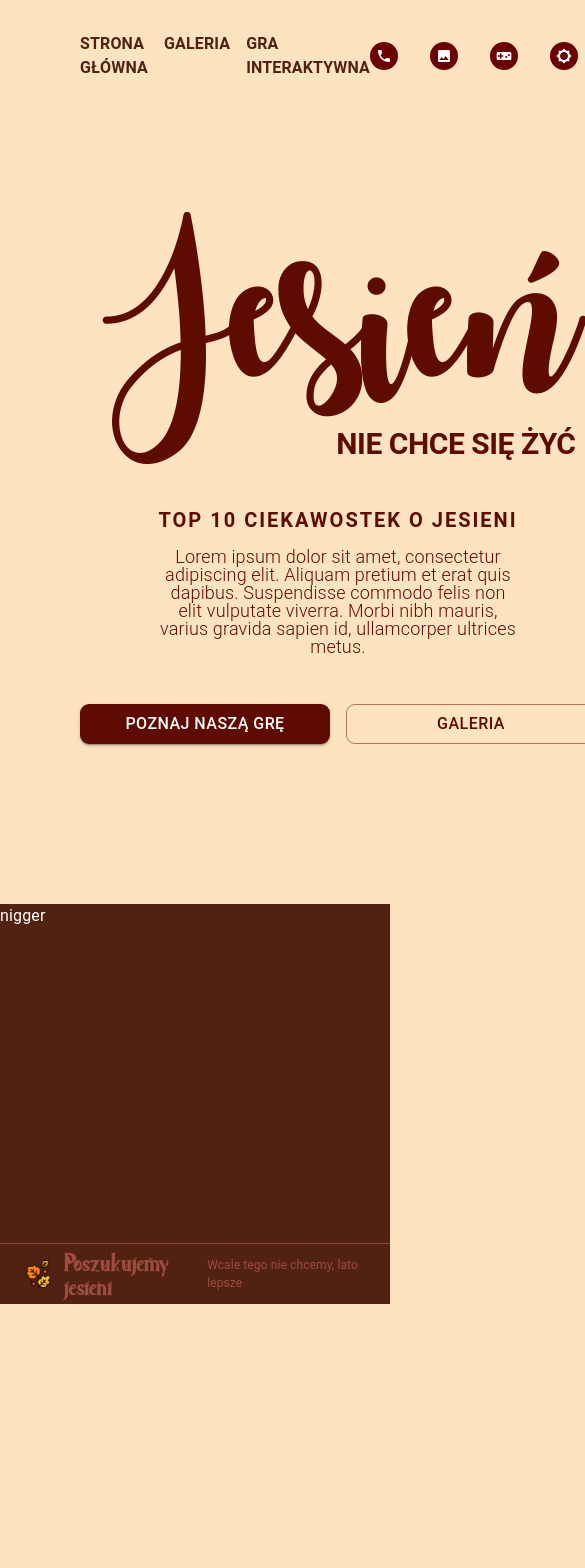
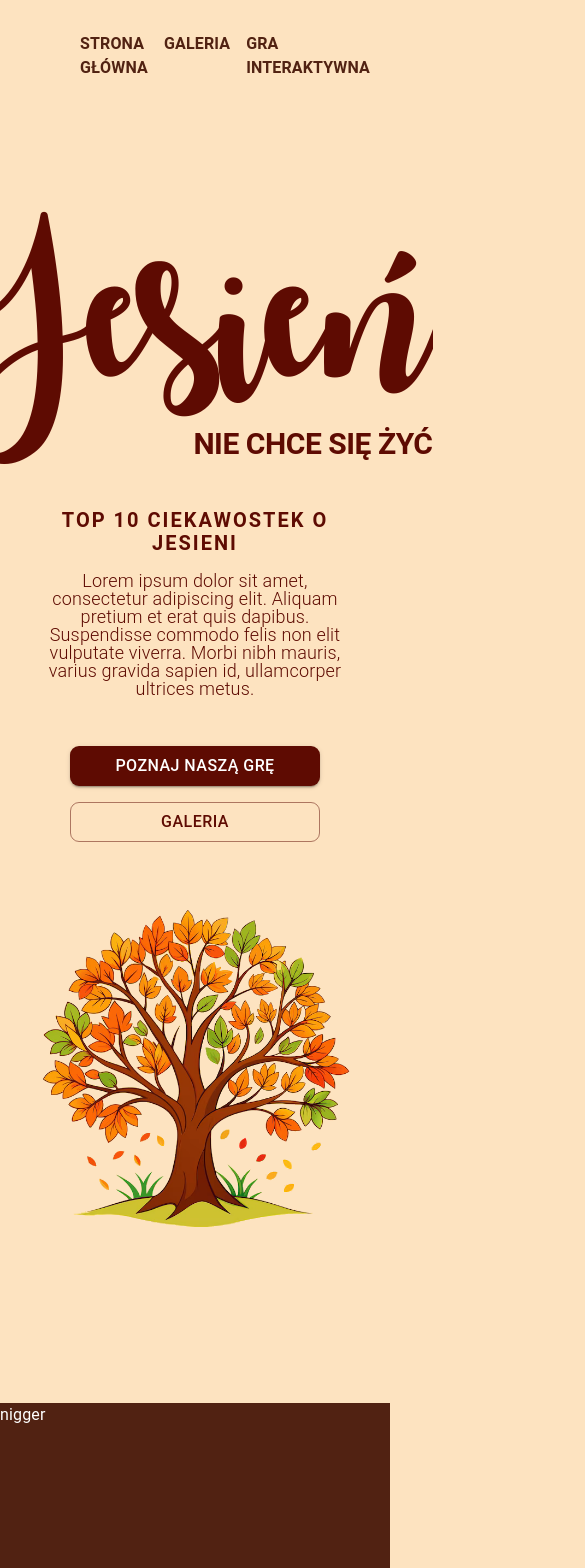
Before and after one commit to Materdelo/Autumn, a React (Vite) app: page / in a window 390 px wide. Shown: the top 1568 px of the page, 585 px wide, since content can reach past the window. Before the commit the page ends 1304 px from the top, so only its background shows below. Built offline with nearby package versions, Linux system fonts and the light colour scheme.

Commit message:
feautre/frontend-responsiveness (#5)

```diff
--- a/src/components/Layouts/Main/Footer/Footer.jsx
+++ b/src/components/Layouts/Main/Footer/Footer.jsx
@@ -16,17 +16,18 @@ export default function Footer() {
         color: "white",
       }}
     >
-      <Box sx={{ flex: 1 }}>nigger</Box>
+      <Box sx={{ flex: 1, maxWidth: "1440px", width: "100%" }}>nigger</Box>
       <Divider flexItem orientation="horizontal" color={"#7e2b22"} />
       <Box
         sx={{
-          width: "100%",
           p: 2,
           px: 3,
           height: "60px",
           display: "flex",
           justifyContent: "space-between",
           gap: 2,
+          maxWidth: "1440px",
+          width: "100%",
         }}
       >
         <Box
--- a/src/components/Layouts/Main/Header/Social/Social.jsx
+++ b/src/components/Layouts/Main/Header/Social/Social.jsx
@@ -17,7 +17,7 @@ export default function Social() {
   const navigate = useNavigate();
 
   return (
-    <Box sx={{ display: "flex", gap: 4 }}>
+    <Box sx={{ display: { xs: "none", lg: "flex" }, gap: 4 }}>
       <Item
         label="Kontakt"
         icon={<LocalPhone sx={{ fontSize: "16px" }} />}
--- a/src/components/Layouts/Main/Main.jsx
+++ b/src/components/Layouts/Main/Main.jsx
@@ -5,7 +5,9 @@ export default function Main({ children }) {
   return (
     <>
       <Header />
-      <main>{children}</main>
+      <main style={{ maxWidth: "2140px", width: "100%", margin: "0 auto" }}>
+        {children}
+      </main>
       <Footer />
     </>
   );
--- a/src/pages/Home/AutumnBox.jsx
+++ b/src/pages/Home/AutumnBox.jsx
@@ -10,6 +10,7 @@ export default function AutumnBox() {
         gap: 6,
         alignItems: "center",
         flex: 1,
+        pt: 15,
       }}
     >
       <Box
@@ -57,7 +58,7 @@ export default function AutumnBox() {
           sx={{
             fontSize: 18,
             mt: 2,
-            px: 10,
+            px: { xs: 2, sm: 5, md: 10 },
             lineHeight: "18px",
             textAlign: "center",
             fontWeight: 300,
@@ -70,13 +71,19 @@ export default function AutumnBox() {
           ullamcorper ultrices metus.
         </Typography>
       </Box>
-      <Box sx={{ display: "flex", gap: 2 }}>
-        <Link href={routes.interactive_game.url}>
+      <Box
+        sx={{
+          display: "flex",
+          flexDirection: { xs: "column", sm: "row" },
+          gap: 2,
+        }}
+      >
+        <Link href={routes.interactive_game.url} sx={{ flex: 1 }}>
           <Button variant="contained" sx={{ width: 250 }}>
             Poznaj naszą grę
           </Button>
         </Link>
-        <Link href={routes.gallery.url}>
+        <Link href={routes.gallery.url} sx={{ flex: 1 }}>
           <Button variant="outlined" sx={{ width: 250 }}>
             Galeria
           </Button>
--- a/src/pages/Home/Home.jsx
+++ b/src/pages/Home/Home.jsx
@@ -1,13 +1,21 @@
 import Main from "../../components/Layouts/Main/Main.jsx";
 import AutumnBox from "./AutumnBox.jsx";
 import { Box } from "@mui/material";
+import TreeBox from "./TreeBox.jsx";
 
 export default function Home() {
   return (
     <Main>
-      <Box sx={{ display: "flex", px: 10, pt: 15 }}>
+      <Box
+        sx={{
+          display: "flex",
+          px: { xs: 3, md: 10 },
+          flexDirection: { xs: "column", lg: "row" },
+          gap: 4,
+        }}
+      >
         <AutumnBox />
-        <Box sx={{ flex: 1 }} />
+        <TreeBox />
       </Box>
     </Main>
   );
--- /dev/null
+++ b/src/pages/Home/TreeBox.jsx
@@ -0,0 +1,19 @@
+import { Box } from "@mui/material";
+
+import tree from "../../assets/tree.png";
+
+export default function TreeBox() {
+  return (
+    <Box sx={{ flex: 1, pt: 2.5, width: "100%", textAlign: "center" }}>
+      <Box
+        component="img"
+        src={tree}
+        alt="tree"
+        sx={{
+          height: { xs: "auto", lg: "100%" },
+          width: { xs: "100%", lg: "auto" },
+        }}
+      />
+    </Box>
+  );
+}
```
Also changed, not shown: src/assets/tree.png (added).
